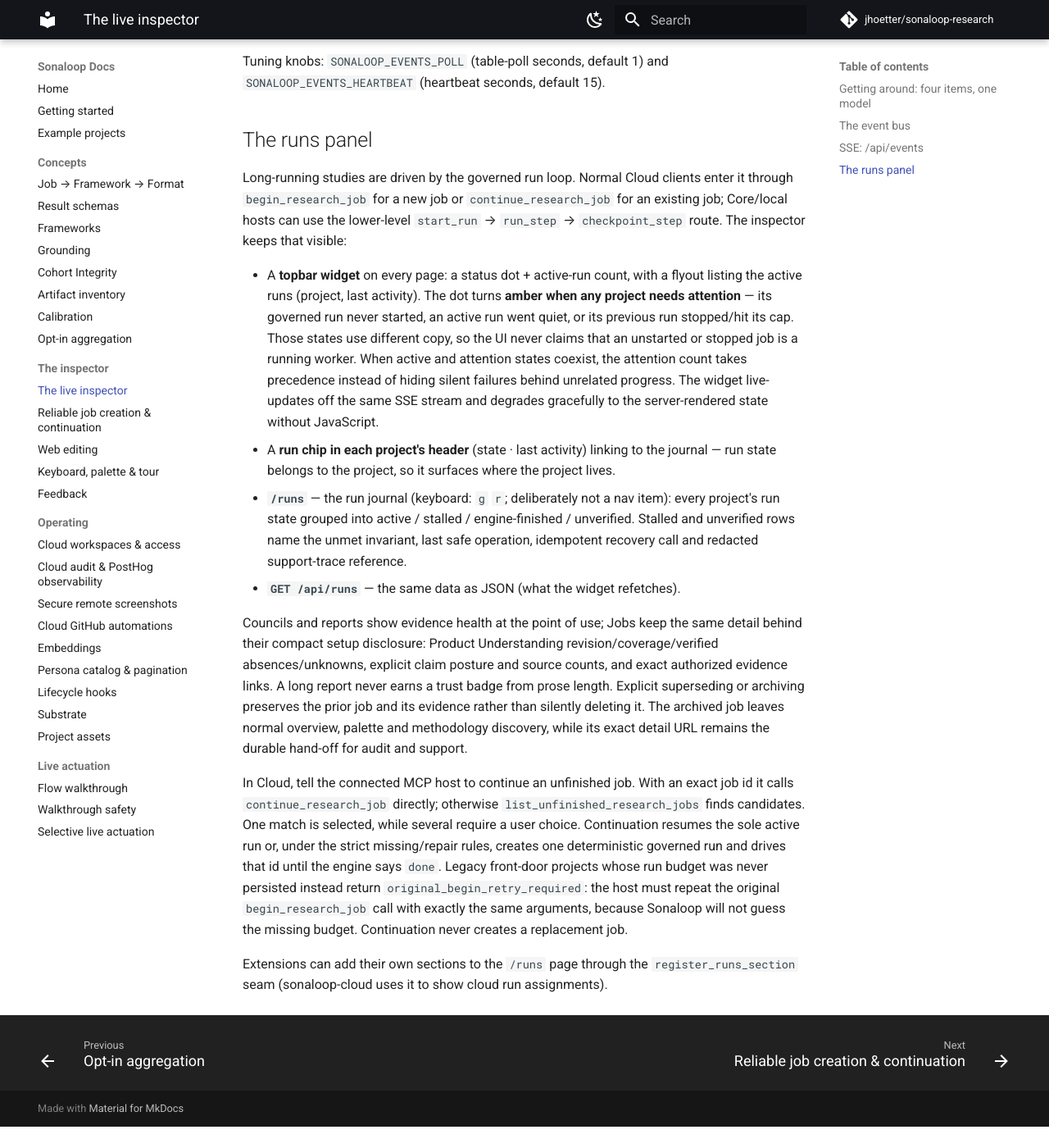
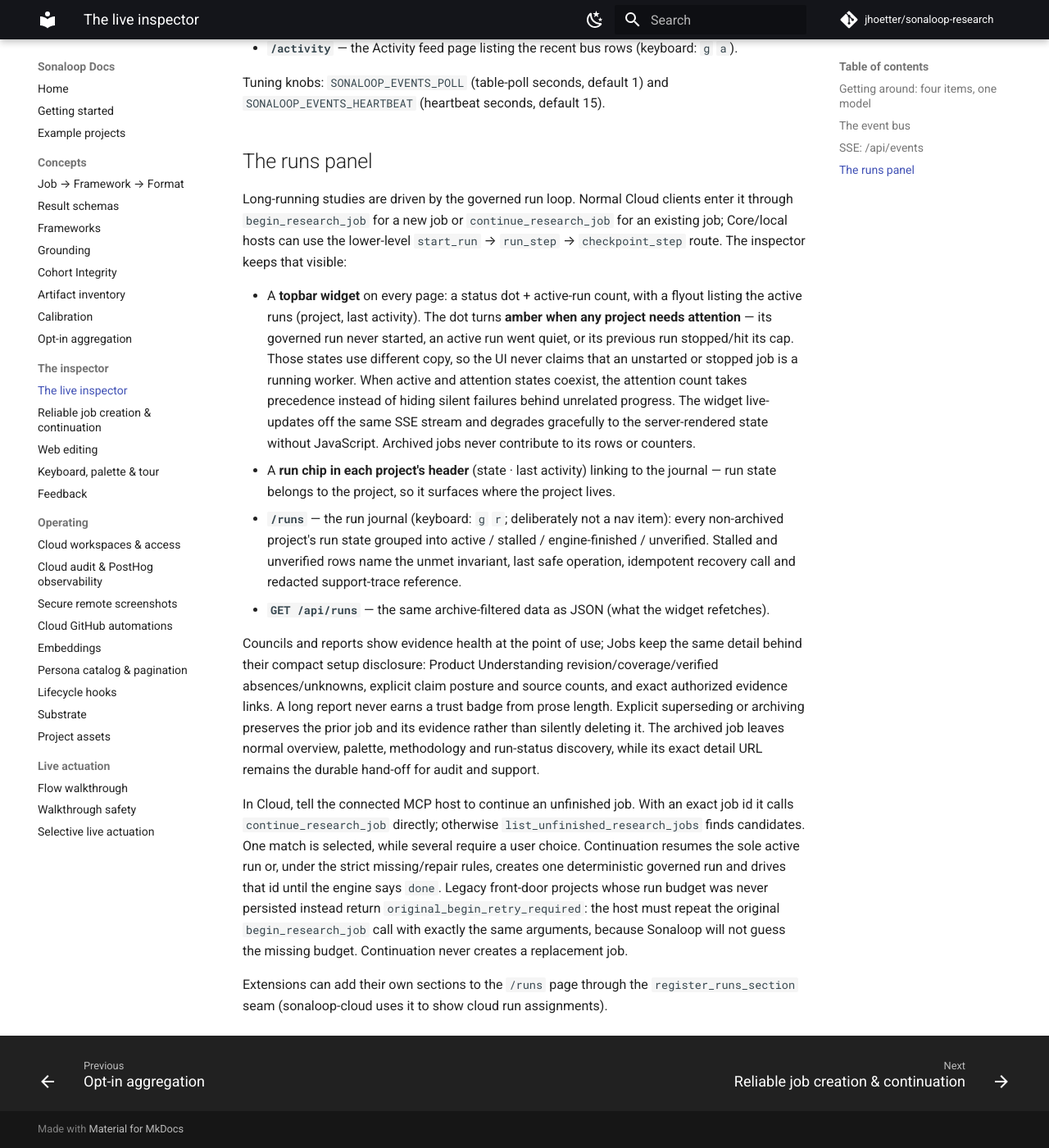
Before and after one commit to jhoetter/sonaloop-docs, an MkDocs documentation site: the page built from docs/live-inspector.md, in a window 1280 px wide and 1400 px high, scrolled down 1806 px. Shown: the whole window at 82% size. Built offline with MkDocs 1.6.1 and Material for MkDocs 9.7.7, drawn with Linux system fonts in a browser that asks for light colours; comment, search, counter and statistics services are not loaded; before the commit the page ends 3180 px from its top, so only the background shows below that; some of the changed text lies outside the part shown.

Commit message:
docs: hide archived jobs from run discovery

```diff
--- a/docs/live-inspector.md
+++ b/docs/live-inspector.md
@@ -19,7 +19,9 @@ app: *project → phases → rows; click = slide-over.*
   archived status and explicit lineage stay compact in the header.
 - **The Projects/Jobs overview is the current working set.** Archived jobs no longer appear
   in the normal overview, in the project results offered by `⌘K`/`Ctrl+K`, or in a
-  methodology page's related-job discovery. Archiving does not delete the job: an exact
+  methodology page's related-job discovery. They are also excluded from the Runs overview,
+  the global run-status widget and its `GET /api/runs` payload. Archiving does not delete the
+  job: an exact
   `/jobs/{project_id}` detail link still resolves, including its retained evidence and
   lineage. This keeps old retries and canaries out of everyday navigation without turning
   archive into data loss or making an archived title discoverable by fuzzy search.
@@ -82,21 +84,22 @@ visible:
   stopped job is a running worker. When active and attention states coexist, the attention count
   takes precedence instead of hiding silent failures behind unrelated progress. The widget live-updates off the
   same SSE stream and degrades gracefully to the server-rendered state without JavaScript.
+  Archived jobs never contribute to its rows or counters.
 - A **run chip in each project's header** (state · last activity) linking to the journal —
   run state belongs to the project, so it surfaces where the project lives.
 - **`/runs`** — the run journal (keyboard: `g` `r`; deliberately not a nav item): every
-  project's run state grouped into active / stalled / engine-finished / unverified. Stalled and
+  non-archived project's run state grouped into active / stalled / engine-finished / unverified. Stalled and
   unverified rows name the unmet invariant, last safe operation, idempotent recovery call and
   redacted support-trace reference.
-- **`GET /api/runs`** — the same data as JSON (what the widget refetches).
+- **`GET /api/runs`** — the same archive-filtered data as JSON (what the widget refetches).
 
 Councils and reports show evidence health at the point of use; Jobs keep the same detail behind
 their compact setup disclosure: Product Understanding
 revision/coverage/verified absences/unknowns, explicit claim posture and source counts, and exact
 authorized evidence links. A long report never earns a trust badge from prose length. Explicit
 superseding or archiving preserves the prior job and its evidence rather than silently deleting it.
-The archived job leaves normal overview, palette and methodology discovery, while its exact detail
-URL remains the durable hand-off for audit and support.
+The archived job leaves normal overview, palette, methodology and run-status discovery, while its
+exact detail URL remains the durable hand-off for audit and support.
 
 In Cloud, tell the connected MCP host to continue an unfinished job. With an exact job id it calls
 `continue_research_job` directly; otherwise `list_unfinished_research_jobs` finds candidates. One
--- a/docs/llms.txt
+++ b/docs/llms.txt
@@ -17,7 +17,7 @@
 - [Artifact inventory](https://raw.githubusercontent.com/jhoetter/sonaloop-docs/main/docs/artifact-inventory.md): references vs assets vs flows vs sessions, and the artifact naming trap
 - [Calibration](https://raw.githubusercontent.com/jhoetter/sonaloop-docs/main/docs/calibration.md): prediction calibration and Brier scoring
 - [Opt-in aggregation](https://raw.githubusercontent.com/jhoetter/sonaloop-docs/main/docs/opt-in-aggregation-design.md): sentiment/coverage aggregation model
-- [The live inspector](https://raw.githubusercontent.com/jhoetter/sonaloop-docs/main/docs/live-inspector.md): navigation (4-item sidebar, current-job discovery, archived-job exact-link evidence access, Library browser, row slide-overs, run chip), event bus, SSE /api/events, activity feed, runs panel
+- [The live inspector](https://raw.githubusercontent.com/jhoetter/sonaloop-docs/main/docs/live-inspector.md): navigation (4-item sidebar, archive-filtered current-job and run discovery, archived-job exact-link evidence access, Library browser, row slide-overs, run chip), event bus, SSE /api/events, activity feed, runs panel
 - [Reliable job creation and continuation](https://raw.githubusercontent.com/jhoetter/sonaloop-docs/main/docs/reliable-runs.md): frontdoor-only Cloud creation, immutable authenticated creator labels, audited owner-attested exact legacy corrections, weak-model-safe unfinished-job discovery and continuation, URL-only `needs_setup` remediation, explicit multi-screen capture review, dispatch-bound screen delivery receipts, bounded manifest observations, real candidate-backed cohort selection, logical-request deduplication, single-active-run ownership, Reaction Test integrity gates and engine-owned completion
 - [Web editing](https://raw.githubusercontent.com/jhoetter/sonaloop-docs/main/docs/web-editing.md): the inspector's write boundary — structural edits vs host-authored text
 - [Keyboard, palette & tour](https://raw.githubusercontent.com/jhoetter/sonaloop-docs/main/docs/keyboard.md): shortcuts (j/k/Enter/o/Esc row + slide-over navigation), the command palette, the local opt-in product tour and shared-Cloud default
```
Also changed, not shown: docs/reliable-runs.md (+3 -2 lines).
